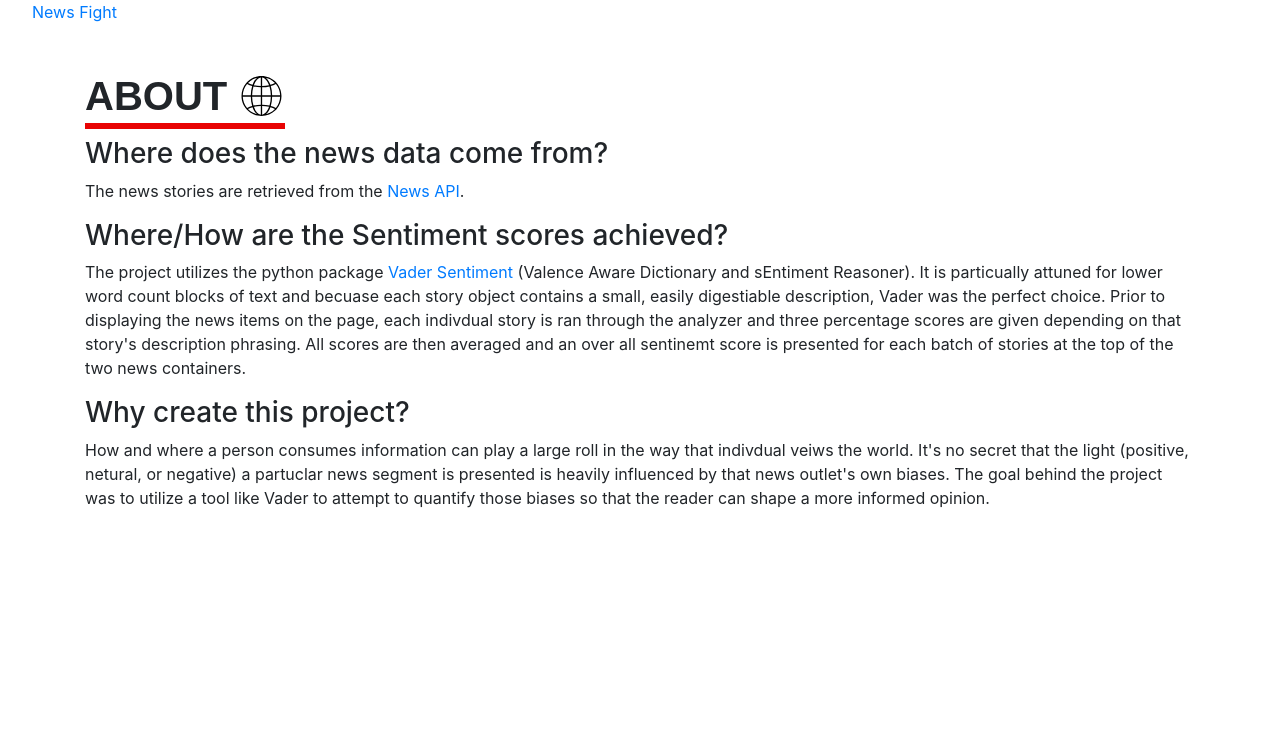
After one commit to learditch/NewsFight, a Flask app: template app/templates/about.html in a window 1280 px wide. The commit adds this page. Shown: the top 750 px of the page. Run offline with Flask 2, Linux system fonts and the light colour scheme; the template is opened without the code that fills it, so the values that code supplies are empty; some libraries are stand-ins or nearby versions; some web fonts are replaced.

Commit message:
added about template

```diff
--- /dev/null
+++ b/app/templates/about.html
@@ -0,0 +1,36 @@
+{% extends 'base.html' %} {% block title %} About {% endblock %} {% block
+content %}
+<h1 class="title">
+  ABOUT <img class='globe-svg' src="{{ url_for('static',
+  filename="assets/globe.svg") }}" alt="">
+</h1>
+<div class="conatiner">
+  <h3>Where does the news data come from?</h3>
+  <p>
+    The news stories are retrieved from the
+    <a href="https://newsapi.org/" target="_blank">News API</a>.
+  </p>
+  <h3>Where/How are the Sentiment scores achieved?</h3>
+  <p>
+    The project utilizes the python package
+    <a href="https://pypi.org/project/vaderSentiment/">Vader Sentiment</a>
+    (Valence Aware Dictionary and sEntiment Reasoner). It is particually attuned
+    for lower word count blocks of text and becuase each story object contains a
+    small, easily digestiable description, Vader was the perfect choice. Prior
+    to displaying the news items on the page, each indivdual story is ran
+    through the analyzer and three percentage scores are given depending on that
+    story's description phrasing. All scores are then averaged and an over all
+    sentinemt score is presented for each batch of stories at the top of the two
+    news containers.
+  </p>
+  <h3>Why create this project?</h3>
+  <p>
+    How and where a person consumes information can play a large roll in the way
+    that indivdual veiws the world. It's no secret that the light (positive,
+    netural, or negative) a partuclar news segment is presented is heavily
+    influenced by that news outlet's own biases. The goal behind the project was
+    to utilize a tool like Vader to attempt to quantify those biases so that the
+    reader can shape a more informed opinion.
+  </p>
+</div>
+{% endblock %}
```
Also changed, not shown: app/templates/index.html (+5 -4 lines).
